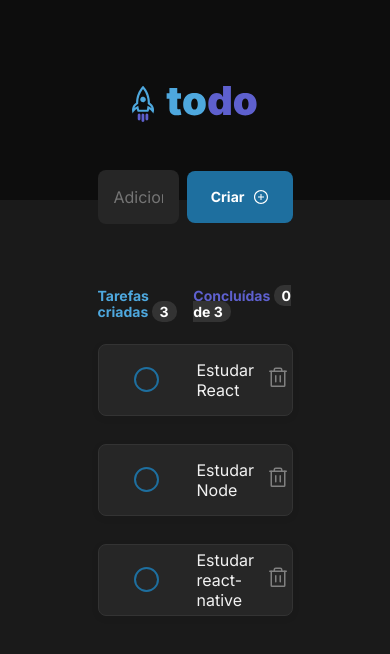
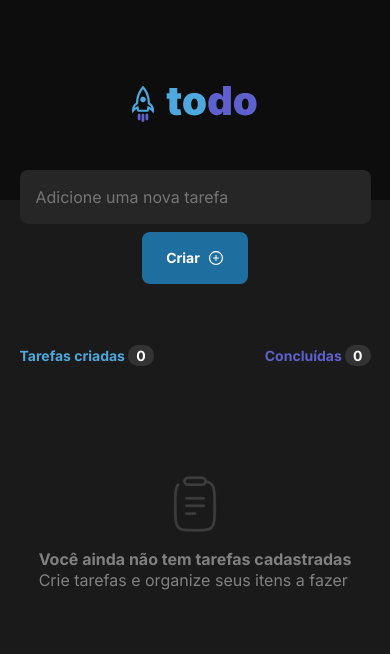
Before and after one commit to yagoafonso/todo-list, a React (Vite) app: page / in a window 390 px wide. Shown: the top 654 px of the page. Built offline with nearby package versions, Linux system fonts and the light colour scheme.

Commit message:
add responsive mobile

```diff
--- a/src/App.tsx
+++ b/src/App.tsx
@@ -2,15 +2,14 @@ import { useState } from 'react'
 import { Header } from './components/Header'
 import { NewTask } from './components/NewTask'
 
-
-import  './global.css'
+import './global.css'
 
 
 export function App() {
 
 
   return (
-    <div>
+    <div className='containerTodo'>
       <Header />
       <NewTask />
     </div>
--- a/src/components/NewTask.module.css
+++ b/src/components/NewTask.module.css
@@ -4,6 +4,7 @@
     margin-top: -30px;
     display: flex;
     align-items: center;
+    justify-content: center;
     gap: 8px;
 }
 
@@ -15,7 +16,7 @@
     height: 3.375rem;
     border-radius: 8px;
     padding: 16px;
-    color: var(--gray-300);
+    color: var(--gray-100);
     line-height: 1.4rem;
     overflow-y: hidden;
 }
@@ -111,3 +112,39 @@
     line-height: 1.4rem;
     text-align: center;
   }
+
+  @media (max-width: 400px){
+    .taskForm{
+      flex-direction: column;
+      align-items: center;
+      justify-content: center;
+      width: 90%;
+      margin-left: 5vw;
+    }
+    .contentTask{
+      width:90%;
+      margin-left: 5vw;
+    }
+    .taskInformation {
+      width: 90%;
+      margin-left: 5vw;
+    }
+
+  }
+  @media (max-width: 600px){
+    .taskForm{
+      flex-direction: column;
+      align-items: center;
+      justify-content: center;
+      width: 90%;
+      margin-left: 5vw;
+    }
+    .contentTask{
+      width:90%;
+      margin-left: 5vw;
+    }
+    .taskInformation {
+      width: 90%;
+      margin-left: 5vw;
+    }
+}
--- a/src/components/NewTask.tsx
+++ b/src/components/NewTask.tsx
@@ -12,23 +12,7 @@ import styles from './NewTask.module.css'
 export function NewTask(){
     const [task, setTask] = useState("")
 
-    const [todoList, setTodoList] = useState<ITask[]>([
-        {
-            idTask: 'task1',
-            nameTask: 'Estudar React',
-            isComplete: false,
-        },
-        {
-            idTask: 'task2',
-            nameTask: 'Estudar Node',
-            isComplete: false,
-        },
-        {
-            idTask: 'task3',
-            nameTask: 'Estudar react-native',
-            isComplete: false,
-        }
-    ])
+    const [todoList, setTodoList] = useState<ITask[]>([])
 
 
 
```
Also changed, not shown: src/global.css (line endings or trailing spaces).
